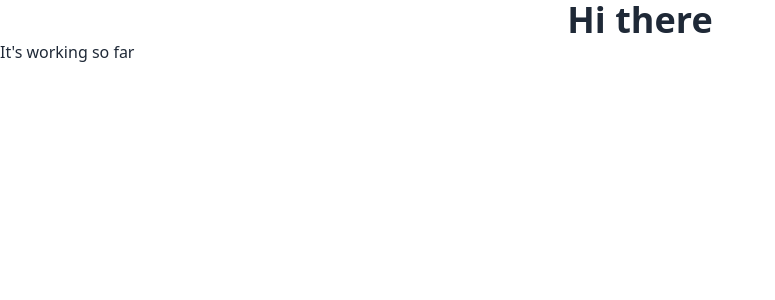
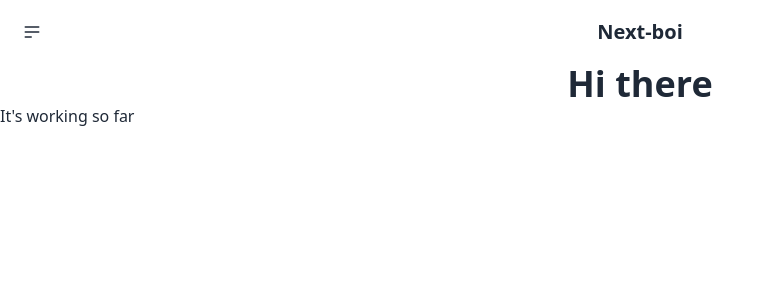
Before and after one commit to Dragonlord1005/nuxt-boi, a Nuxt app: page / in a window 1280 px wide. Shown: the top 300 px of the page, without its empty margins (0-775 px from the left). Built offline with nearby package versions, Linux system fonts and the light colour scheme.

Commit message:
fix: Fixed head not loading

```diff
--- a/app.vue
+++ b/app.vue
@@ -1,8 +1,8 @@
 <template>
   <div>
-    <head>
-      <Navbar />
-    </head>
+
+    <Navbar />
+
     <NuxtPage />
   </div>
 </template>
```
